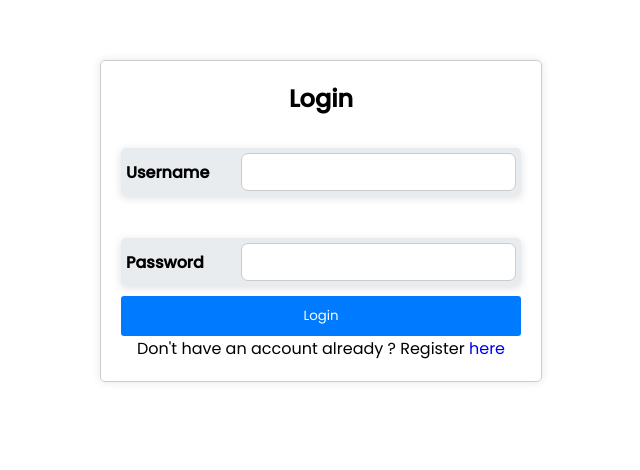
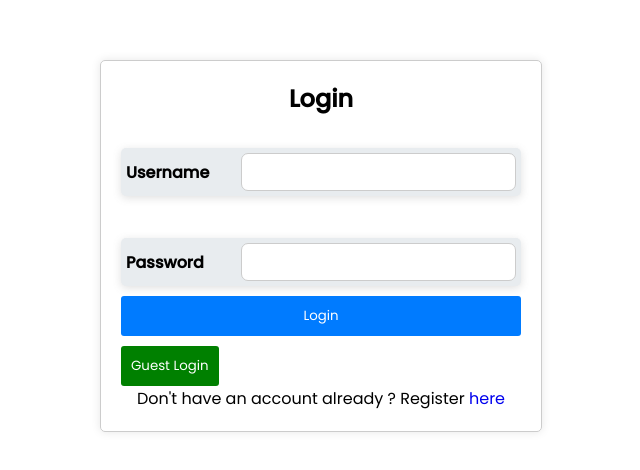
Before and after one commit to Nagendradev1432/Fullstackproject, a React (Create React App) app in the folder quizzz/: page /login in a window 1280 px wide. Shown: the part 140-610 px from the top of the page, without its empty margins (319-959 px from the left). Built offline with nearby package versions, Linux system fonts and the light colour scheme.

Commit message:
mogo cluster added

```diff
--- a/quizzz/src/components/Index.css
+++ b/quizzz/src/components/Index.css
@@ -15,12 +15,12 @@
     display: flex;
     justify-content: space-around;
     align-items: center;
-    /* flex-direction: column; */
+    flex-direction: column;
 
 }
 .cards1{
     display: flex;
-    flex-direction: column;
+
     align-items: center;
     gap:100px
 }
@@ -52,6 +52,7 @@ nav{
     font-size: 30px;
 }
 .desc-abt-quiz{
+    margin-top: 5%;
     width: 500px;
     text-align: center;
     font-size: 20px;
@@ -82,8 +83,9 @@ nav{
     /* border-radius: 50%; */
     margin-left: 10px;
     border: none;
-    color: black;
+    background-color: red;
     border-radius: 50%;
     padding: 3px;
+ cursor: pointer;
 
   }
--- a/quizzz/src/components/Index.jsx
+++ b/quizzz/src/components/Index.jsx
@@ -30,17 +30,7 @@ const Index = () => {
         </div>
       </nav>
       <div className="card-container1">
-        {/* <Link to="/instructions"><IndexpageCard/></Link>
-    <Link to="/quiz/2"><IndexpageCard/></Link>
-    <Link to="/quiz/3"><IndexpageCard/></Link> */}
-
-        <div className="desc-abt-quiz">
-          <h2 className="desc-heading">
-            Where knowledge meets fun, test your wits and learn something new!
-          </h2>
-          <p className="desc-text">Attempt Any Quiz</p>
-        </div>
-        <div className="cards1">
+      <div className="cards1">
           <Link to="/quiz/instructions/0">
             <IndexpageCard
               image="./react.jpg"
@@ -56,6 +46,14 @@ const Index = () => {
             />
           </Link>
         </div>
+
+        <div className="desc-abt-quiz">
+          <h2 className="desc-heading">
+            Where knowledge meets fun, test your wits and learn something new!
+          </h2>
+          <p className="desc-text">Attempt Any Quiz</p>
+        </div>
+
       </div>
       ;
     </div>
--- a/quizzz/src/components/LoginForm.css
+++ b/quizzz/src/components/LoginForm.css
@@ -50,3 +50,12 @@
     padding: 10px;
     cursor: pointer;
   }
+.guest_btn{
+  background-color: green;
+  margin-top: 10px;
+  color: white;
+  border: none;
+  border-radius: 3px;
+  padding: 10px;
+  cursor: pointer;
+}
--- a/quizzz/src/components/LoginForm.jsx
+++ b/quizzz/src/components/LoginForm.jsx
@@ -6,29 +6,42 @@ import axios from "axios";
 const LoginForm = () => {
   const navigate = useNavigate();
   const { setUser,setUsername,username,user } = useContext(AuthContext);
+  const handleGuest=async()=>{
+    console.log('bweiubfiew')
+    try {
+      let details={}
+
+      details["username"]='test1'
+      details["password"]='123'
+
+      let res = await axios.post("http://localhost:5000/user/login",details)
+      console.log(res.data,"res")
+      setUser(res.data.token)
+      console.log("usernamerrrrrr",res.data.username)
+      setUsername(res.data.username)
+      localStorage.setItem("token",res.data.token)
+      if(!res.data.token) return alert(" No token")
+      if(res.data.role=="user"){
+        navigate("/");
+      }
+      else{
+        navigate("/resultspage")
+      }
+
+
+
+    } catch (error) {
+      console.log("errrrrrrrrrrrrrrrrrrrrrr")
+    }
+  }
   const handleSubmit = async(event) => {
     event.preventDefault();
-   /* You can add your authentication logic here
-    const users = localStorage.getItem("users")
-      ? JSON.parse(localStorage.getItem("users"))
-      : null;
-    console.log("users", users);
-    if (users) {
-      const user = users.find(
-        (person) => person.username === event.target.username.value
-      );
-      console.log("user", user);
-      if (user && user.password === event.target.password.value) {
-        setUser(user);
-        return;
-      }
-    }
-    alert("Invalid login details");*/
     try {
       let details={}
       console.log(event.target.username.value);
       details["username"]=event.target.username.value;
       details["password"]=event.target.password.value;
+
       let res = await axios.post("http://localhost:5000/user/login",details)
       console.log(res.data,"res")
       setUser(res.data.token)
@@ -77,6 +90,7 @@ const LoginForm = () => {
           Login
         </button>
       </form>
+      <button onClick={()=>handleGuest()} className="guest_btn">Guest Login</button>
       <p className="Container-heading">
         Don't have an account already ? Register{" "}
         <Link to="/register">here</Link>
```
Also changed, not shown: 1 other file (tests, documents, lock files or other folders).
